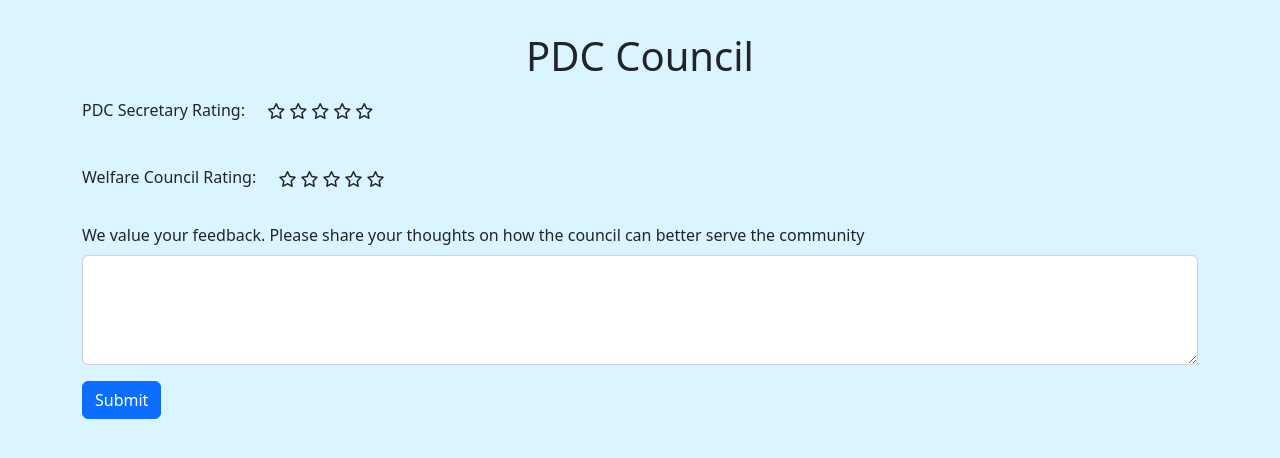
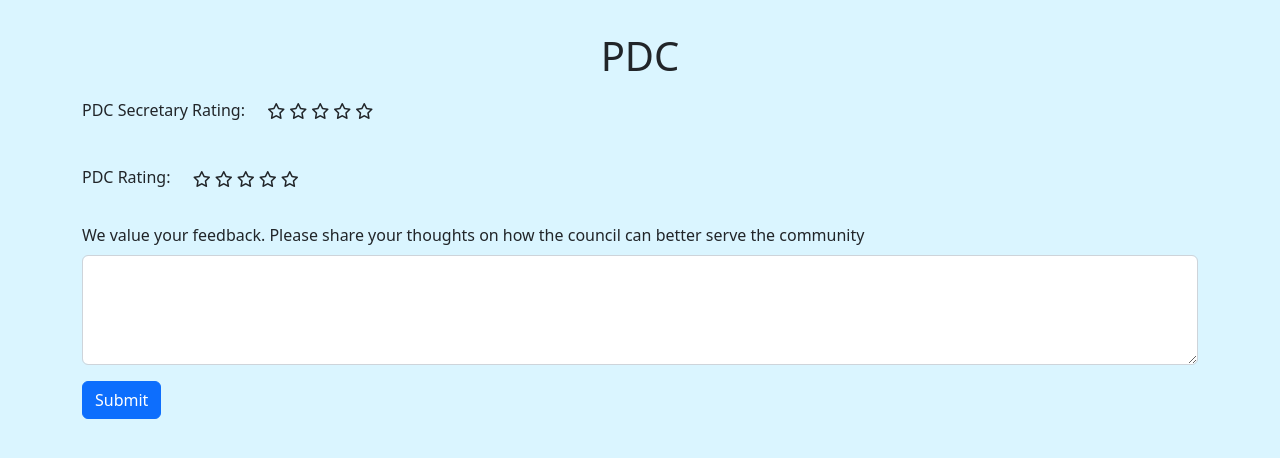
Before and after one commit to choudharyNetram/CouncilReview, a plain HTML site: page PDC.HTML in a window 1280 px wide. Drawn offline with nearby package versions, Linux system fonts and the light colour scheme.

Commit message:
Update PDC.HTML

```diff
--- a/PDC.HTML
+++ b/PDC.HTML
@@ -12,7 +12,7 @@
 </head>
 <body>
         <div class="container">
-          <h1 class="text-center top-heading">PDC Council </h1>
+          <h1 class="text-center top-heading">PDC</h1>
           <form>
             <div class="mb-3">
               <div class="d-flex align-items-center">
@@ -28,7 +28,7 @@
             <div class="mb-3">
 
               <div class="d-flex align-items-center">
-                <label for="Welfare-council" class="form-label">Welfare Council Rating:</label>
+                <label for="Welfare-council" class="form-label">PDC Rating:</label>
                 <p class="5"> <i class="5 far fa-star me-1"></i>  </p>
                 <p class="6"> <i class="6 far fa-star me-1"></i></p>
                 <p class="7"> <i class="7 far fa-star me-1"></i></p>
```
